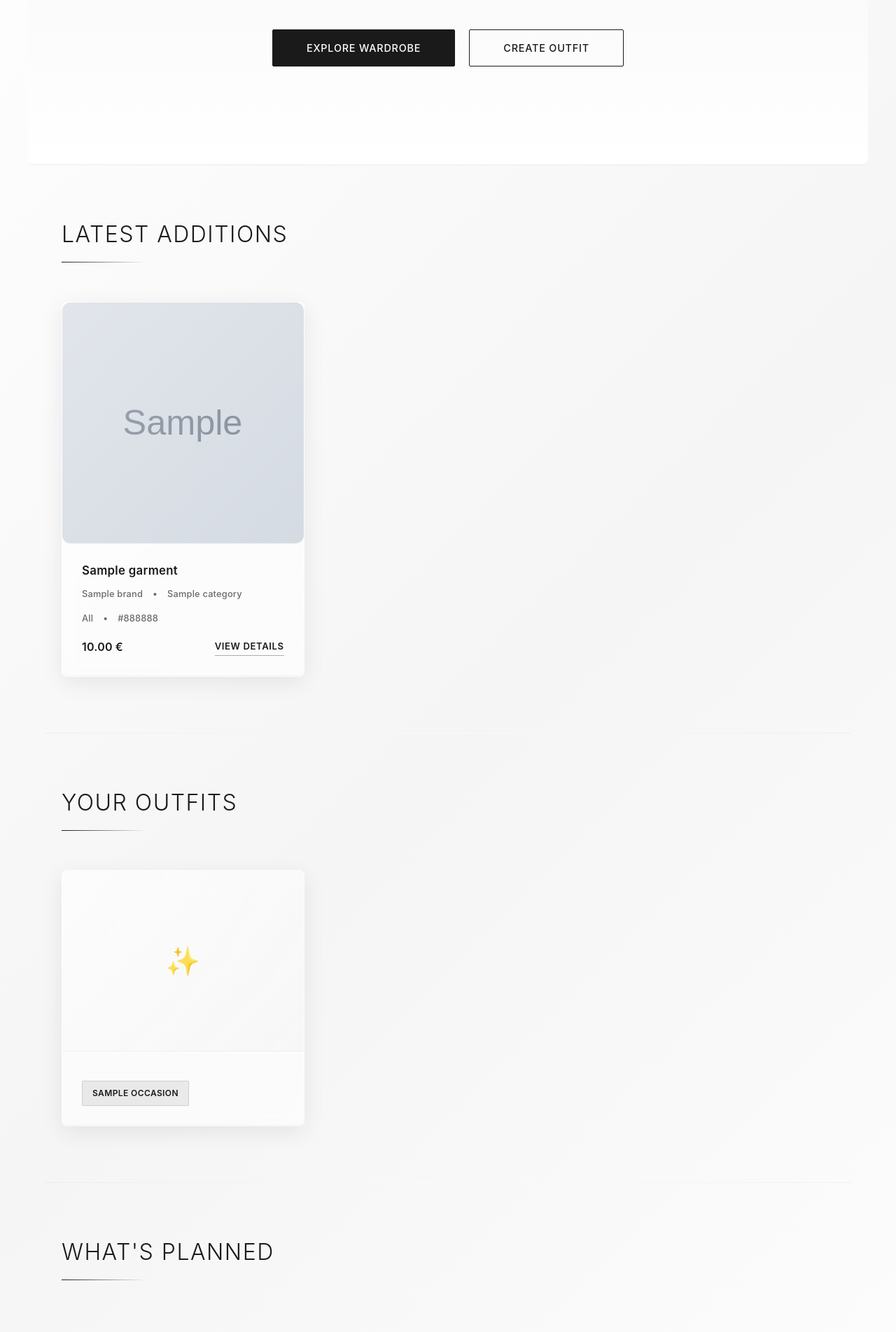
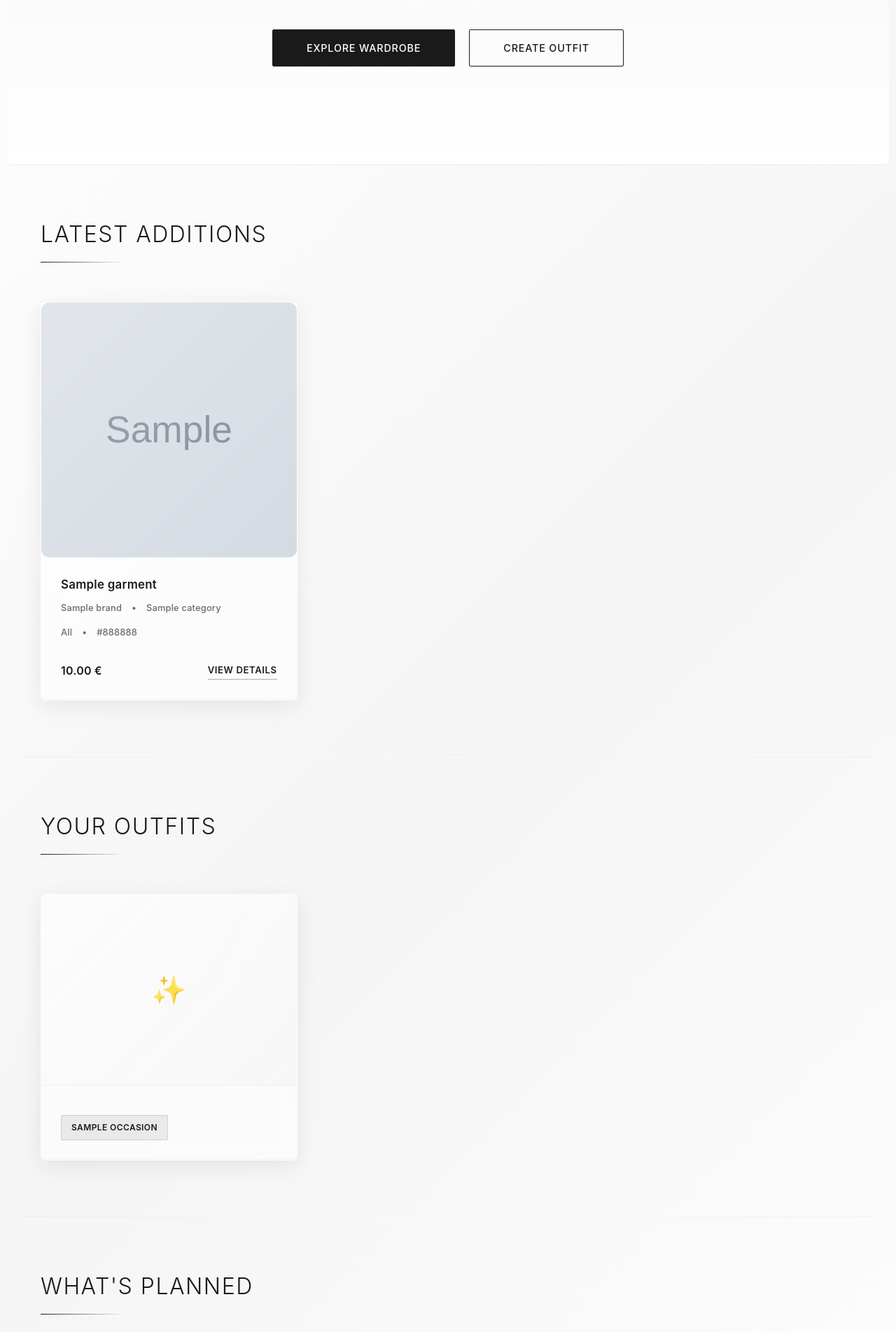
Before and after one commit to ivxn1/Wearly_Fashion_App, a Django app: page / in a window 1280 px wide. Shown: the part 412-2315 px from the top of the page at 70% size. Run offline with Django 5.2, Linux system fonts and the light colour scheme; tables that the repository leaves empty hold one stand-in row (values such as "Sample post"); grey boxes marked "Sample" are stand-in pictures.

Commit message:
Adjusted a few css tweaks

```diff
--- a/static/css/base.css
+++ b/static/css/base.css
@@ -26,7 +26,7 @@ main {
 }
 
 .container {
-    max-width: 1200px;
+    max-width: 1260px;
     margin: 0 auto;
     padding: 0 24px;
 }
--- a/static/css/home.css
+++ b/static/css/home.css
@@ -209,6 +209,9 @@
 }
 
 .garment-container {
+    display: flex;
+    height: 100%;
+    flex-direction: column;
     position: relative;
 }
 
@@ -249,6 +252,10 @@
 }
 
 .garment-content {
+    display: flex;
+    flex-direction: column;
+    justify-content: space-between;
+    flex-grow: 1;
     padding: 28px;
 }
 
--- a/templates/core/base.html
+++ b/templates/core/base.html
@@ -9,6 +9,7 @@
     <link href="https://cdn.jsdelivr.net/npm/bootstrap@5.3.0/dist/css/bootstrap.min.css" rel="stylesheet">
     <!-- Custom CSS -->
     <link rel="stylesheet" href="{% static 'css/base.css' %}">
+    <link rel="icon" type="image/png" sizes="32x32" href="{% static 'images/favicon.png' %}">
     {% block extra_css %}{% endblock %}
 </head>
 <body>
```
Also changed, not shown: static/images/favicon.png (added).
